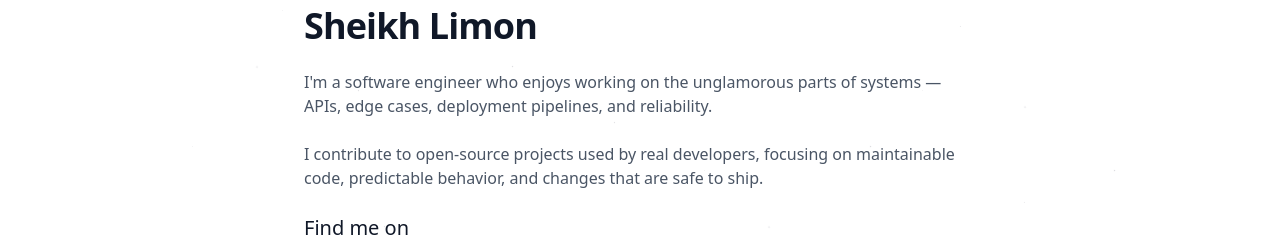
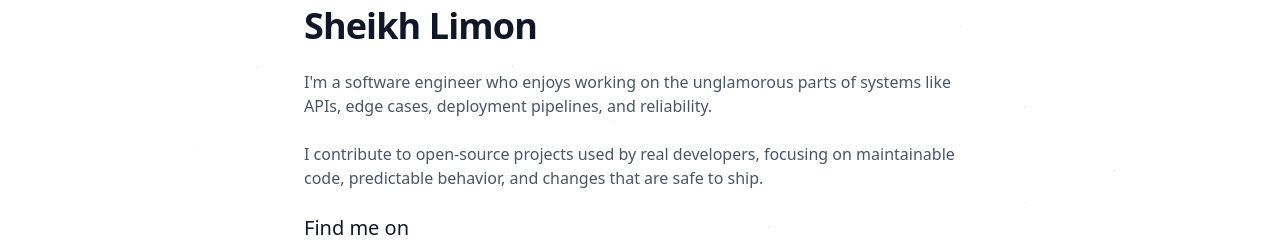
Before and after one commit to sheikhlimon/limon-portfolio, a Next.js app: page / in a window 1280 px wide. Shown: the part 134-374 px from the top of the page. Built offline with nearby package versions, Linux system fonts and the light colour scheme.

Commit message:
fix project card animation on page load

```diff
--- a/app/components/ProjectCard.tsx
+++ b/app/components/ProjectCard.tsx
@@ -21,7 +21,7 @@ export default function ProjectCard({ project }: ProjectCardProps) {
       href={project.live || project.github}
       target="_blank"
       rel="noopener noreferrer"
-      className="block border border-zinc-400/70 dark:border-zinc-500/50 rounded-lg p-4 hover:border-indigo-400/50 dark:hover:border-indigo-500/50 transition-all duration-200 hover:shadow-lg hover:shadow-indigo-500/5 group hover:scale-[1.02] hover:-translate-y-1"
+      className="block border border-zinc-400/70 dark:border-zinc-500/50 rounded-lg p-4 hover:border-indigo-400/50 dark:hover:border-indigo-500/50 hover:shadow-lg hover:shadow-indigo-500/5 group hover:scale-[1.02] hover:-translate-y-1 transition-transform duration-200"
     >
       <div className="flex items-center justify-between mb-3">
         <h3 className="text-xl font-semibold group-hover:text-indigo-600 dark:group-hover:text-indigo-400 transition-colors flex items-center gap-2">
--- a/lib/constants.ts
+++ b/lib/constants.ts
@@ -1,5 +1,5 @@
 export const BIO =
-  "I'm a software engineer who enjoys working on the unglamorous parts of systems — APIs, edge cases, deployment pipelines, and reliability.\n\nI contribute to open-source projects used by real developers, focusing on maintainable code, predictable behavior, and changes that are safe to ship."
+  "I'm a software engineer who enjoys working on the unglamorous parts of systems like APIs, edge cases, deployment pipelines, and reliability.\n\nI contribute to open-source projects used by real developers, focusing on maintainable code, predictable behavior, and changes that are safe to ship."
 
 export const OPENSOURCE_STATS = {
   repository: {
```
